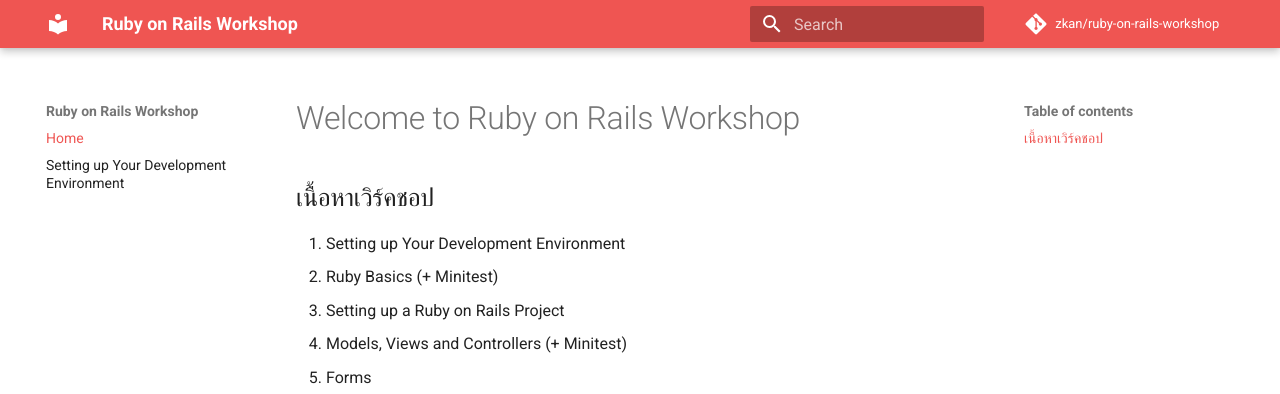
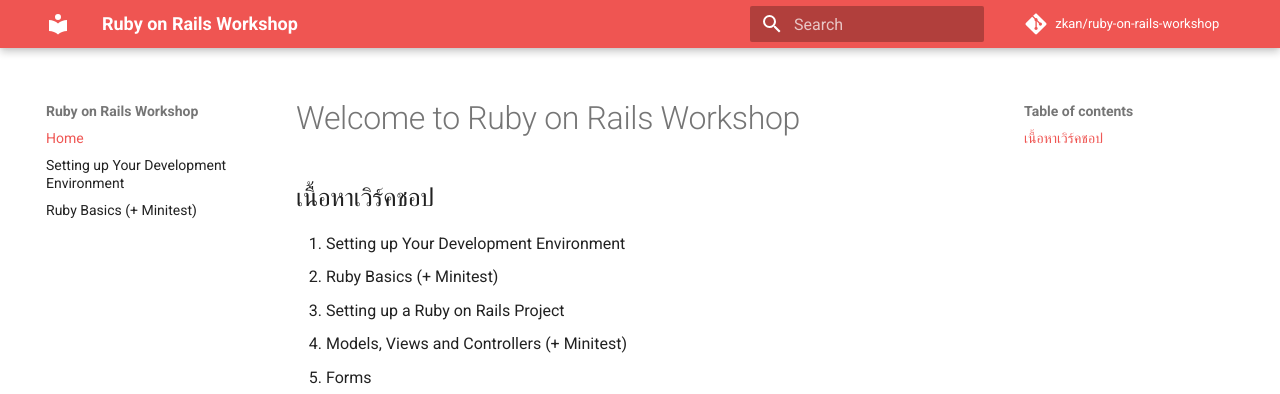
Before and after one commit to zkan/rails-unpacked-and-demystified-workshop, an MkDocs documentation site: the page built from docs/index.md, in a window 1280 px wide. Shown: the top 394 px of the page. Built offline with MkDocs 1.6.1 and Material for MkDocs 9.7.7, drawn with Linux system fonts in a browser that asks for light colours; comment, search, counter and statistics services are not loaded.

Commit message:
Add Ruby basics section

```diff
--- a/mkdocs.yml
+++ b/mkdocs.yml
@@ -33,3 +33,4 @@
 nav:
   - Home: index.md
   - Setting up Your Development Environment: setting-up-your-development-environment.md
+  - Ruby Basics (+ Minitest): ruby-basics.md
```
Also changed, not shown: docs/ruby-basics.md (added, +1 -0 lines).
